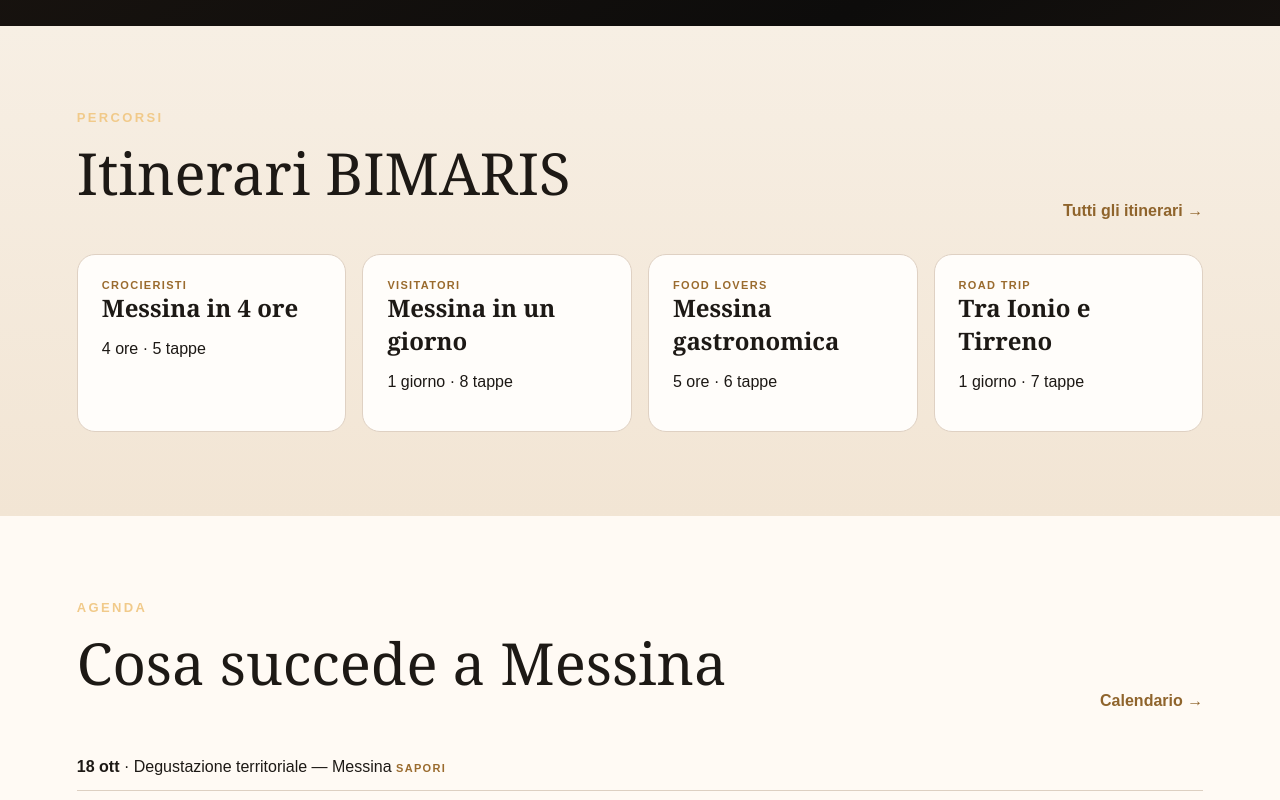
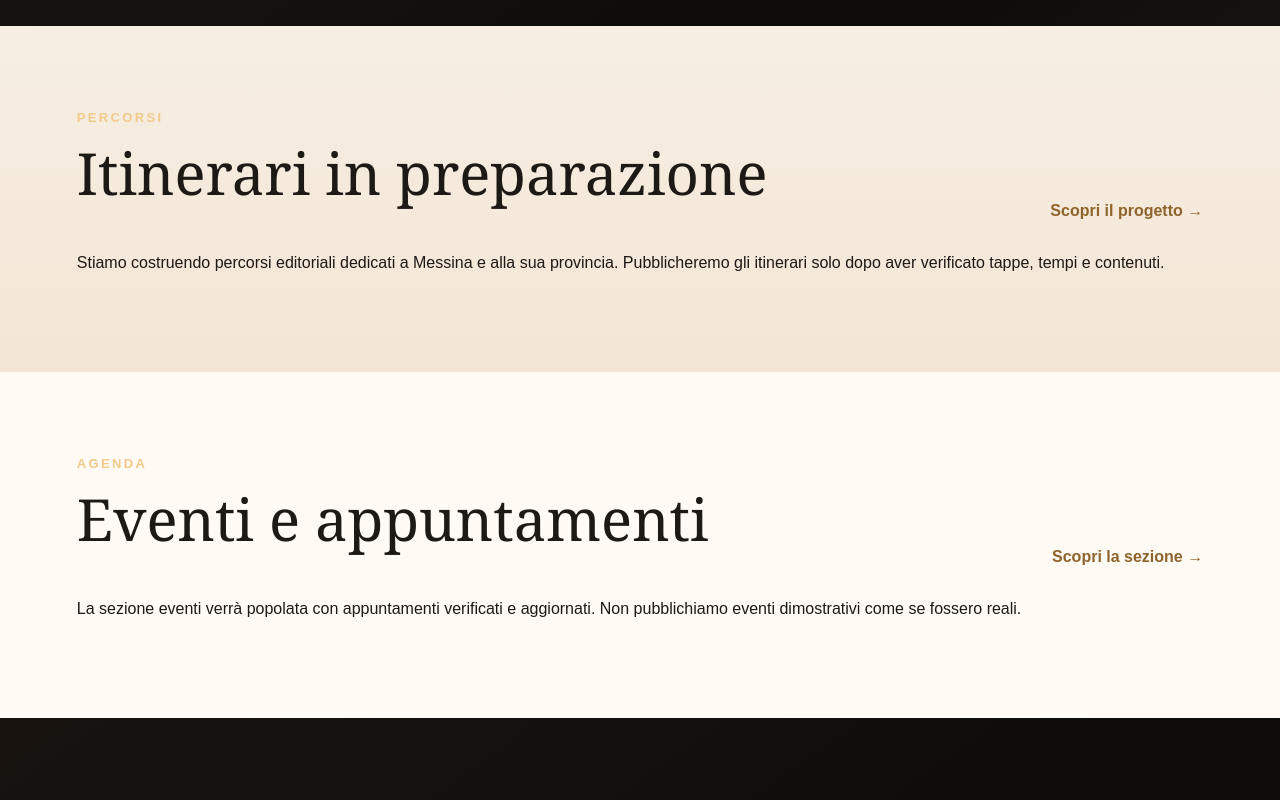
Before and after one commit to giovannibrunetto/bimaris-platform, a Next.js app in the folder apps/web/: page / in a window 1280 px wide. Shown: the part 3940-4740 px from the top of the page. Built offline with nearby package versions, Linux system fonts and the light colour scheme; no server answers; the database is empty.

Commit message:
Remove demo itineraries and events from homepage

```diff
--- a/apps/web/app/page.tsx
+++ b/apps/web/app/page.tsx
@@ -1,6 +1,5 @@
 import Link from "next/link";
 import { getActiveTerritories } from "@/data/live";
-import { itineraries, events } from "@/data/mock";
 
 export const revalidate = 300;
 
@@ -77,13 +76,13 @@ export default async function Home() {
       </section>
 
       <section className="section sand">
-        <div className="section-head"><div><div className="kicker">Percorsi</div><h2>Itinerari BIMARIS</h2></div><Link className="text-link" href="/itinerari">Tutti gli itinerari →</Link></div>
-        <div className="itinerary-grid">{itineraries.map(i => <div className="itinerary itinerary-light" key={i.title}><div className="eyebrow">{i.target}</div><h3>{i.title}</h3><p>{i.duration} · {i.stops} tappe</p></div>)}</div>
+        <div className="section-head"><div><div className="kicker">Percorsi</div><h2>Itinerari in preparazione</h2></div><Link className="text-link" href="/itinerari">Scopri il progetto →</Link></div>
+        <p>Stiamo costruendo percorsi editoriali dedicati a Messina e alla sua provincia. Pubblicheremo gli itinerari solo dopo aver verificato tappe, tempi e contenuti.</p>
       </section>
 
       <section className="section">
-        <div className="section-head"><div><div className="kicker">Agenda</div><h2>Cosa succede a Messina</h2></div><Link className="text-link" href="/eventi">Calendario →</Link></div>
-        <ul className="list">{events.map(e => <li key={e.title}><strong>{e.date}</strong> · {e.title} — {e.place} <span className="eyebrow">{e.category}</span></li>)}</ul>
+        <div className="section-head"><div><div className="kicker">Agenda</div><h2>Eventi e appuntamenti</h2></div><Link className="text-link" href="/eventi">Scopri la sezione →</Link></div>
+        <p>La sezione eventi verrà popolata con appuntamenti verificati e aggiornati. Non pubblichiamo eventi dimostrativi come se fossero reali.</p>
       </section>
 
       <section className="section dark">
```
